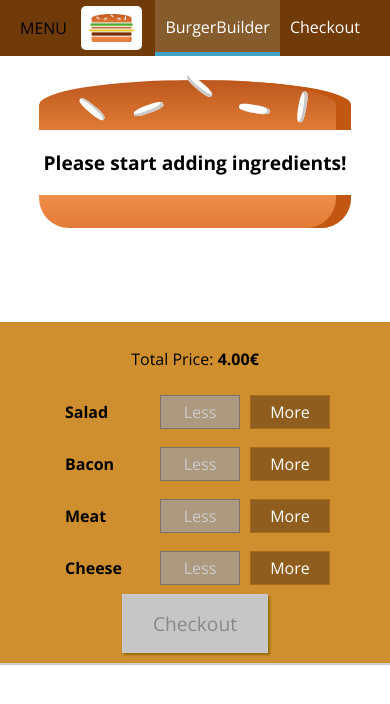
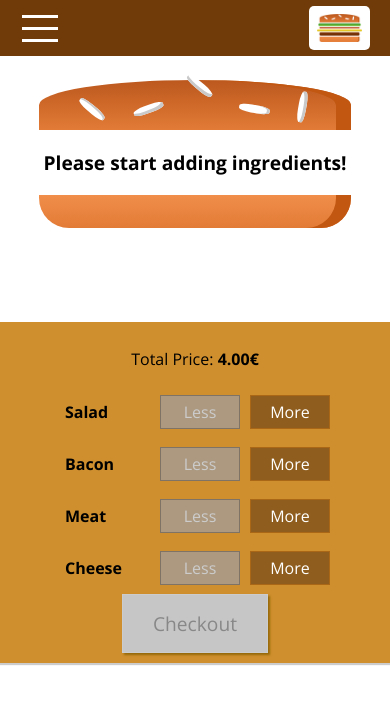
Before and after one commit to siluok3/burger-builder, a React app: page / in a window 390 px wide. Shown: the top 704 px of the page. Built offline with nearby package versions, Linux system fonts and the light colour scheme.

Commit message:
Add mobile and desktop styling with the expandable sidedrawer

```diff
--- a/src/components/Layout/Layout.js
+++ b/src/components/Layout/Layout.js
@@ -1,18 +1,38 @@
 import React from 'react';
 
 import Toolbar from '../Navigation/Toolbar/Toolbar';
+import SideDrawer from '../Navigation/SideDrawer/SideDrawer';
 
 import classes from './Layout.module.css';
 
-const layout = props => {
-  return (
-    <React.Fragment>
-      <Toolbar />
-      <main className={classes.Content}>
-        {props.children}
-      </main>
-    </React.Fragment>
+class Layout extends React.Component {
+  state = {
+    showSideDrawer: false,
+  }
+
+  sideDrawerClosedHandler = () => {
+    this.setState({showSideDrawer: false});
+  }
+
+  drawerToggleClickedHandler = () => {
+    this.setState((prevState) => {
+      return { showSideDrawer: !prevState.showSideDrawer };
+    });
+  }
+
+  render() {
+    return (
+      <React.Fragment>
+        <Toolbar drawerToggleClicked={this.drawerToggleClickedHandler} />
+        <SideDrawer
+          open={this.state.showSideDrawer}
+          closed={this.sideDrawerClosedHandler} />
+        <main className={classes.Content}>
+          {this.props.children}
+        </main>
+      </React.Fragment>
   );
+  }
 };
 
-export default layout;
+export default Layout;
--- a/src/components/Layout/Logo/Logo.js
+++ b/src/components/Layout/Logo/Logo.js
@@ -4,7 +4,7 @@
 import classes from './Logo.module.css';
 
 const logo = props => (
-  <div className={classes.Logo}>
+  <div className={classes.Logo} style={{height: props.height}}>
     <img src={burgerLogo} alt="MyBurger" />
   </div>
 );
--- a/src/components/Layout/Logo/Logo.module.css
+++ b/src/components/Layout/Logo/Logo.module.css
@@ -1,7 +1,7 @@
 .Logo {
   background-color: white;
   padding: 8px;
-  height: 80%;
+  height: 100%;
   box-sizing: border-box;
   border-radius: 5px;
 }
--- a/src/components/Navigation/NavigationItems/NavigationItem/NavigationItem.module.css
+++ b/src/components/Navigation/NavigationItems/NavigationItem/NavigationItem.module.css
@@ -1,19 +1,38 @@
+.NavigationItem {
+  margin: 10px 0;
+  box-sizing: border-box;
+  display: block;
+  width: 100%;
+}
+
+.NavigationItem a {
+  color: #875c2c;
+  text-decoration: none;
+  width: 100%;
+  box-sizing: border-box;
+  display: block;
+}
+
+.NavigationItem a:hover,
+.NavigationItem a:active,
+.NavigationItem a.active {
+  color: #40a4c8;
+}
+
+@media (min-width: 500px) {
   .NavigationItem {
     margin: 0;
-  box-sizing: border-box;
     display: flex;
     height: 100%;
+    width: auto;
     align-items: center;
   }
 
   .NavigationItem a {
     color: white;
-  text-decoration: none;
     height: 100%;
     padding: 16px 10px;
     border-bottom: 4px solid transparent;
-  box-sizing: border-box;
-  display: block;
   }
 
   .NavigationItem a:hover,
@@ -23,3 +42,4 @@
     border-bottom: 4px solid #40a4c8;
     color: white;
   }
+}
--- a/src/components/Navigation/NavigationItems/NavigationItems.module.css
+++ b/src/components/Navigation/NavigationItems/NavigationItems.module.css
@@ -3,6 +3,13 @@
   padding: 0;
   list-style: none;
   display: flex;
+  flex-flow: column;
   align-items: center;
   height: 100%;
 }
+
+@media (min-width: 500px) {
+  .NavigationItems {
+    flex-flow: row;
+  }
+}
--- /dev/null
+++ b/src/components/Navigation/SideDrawer/DrawerToggle/DrawerToggle.js
@@ -0,0 +1,13 @@
+import React from 'react';
+
+import classes from './DrawerToggle.module.css';
+
+const drawerToggle = props => (
+  <div className={classes.DrawerToggle} onClick={props.clicked}>
+    <div></div>
+    <div></div>
+    <div></div>
+  </div>
+);
+
+export default drawerToggle;
--- /dev/null
+++ b/src/components/Navigation/SideDrawer/DrawerToggle/DrawerToggle.module.css
@@ -0,0 +1,23 @@
+.DrawerToggle {
+  width: 40px;
+  height: 100%;
+  display: flex;
+  flex-flow: column;
+  justify-content: space-around;
+  align-items: center;
+  padding: 10px 0;
+  box-sizing: border-box;
+  cursor: pointer;
+}
+
+.DrawerToggle div {
+  width: 90%;
+  height: 3px;
+  background-color: white;
+}
+
+@media (min-width: 500px) {
+  .DrawerToggle {
+      display: none;
+  }
+}
--- /dev/null
+++ b/src/components/Navigation/SideDrawer/SideDrawer.js
@@ -0,0 +1,30 @@
+import React from 'react';
+
+import Logo from '../../Layout/Logo/Logo';
+import NavigationItems from '../NavigationItems/NavigationItems';
+import Backdrop from '../../UI/Backdrop/Backdrop';
+
+import classes from './SideDrawer.module.css';
+
+const sideDrawer = props => {
+  let attachedClasses = [classes.SideDrawer, classes.Close];
+  if (props.open) {
+    attachedClasses = [classes.SideDrawer, classes.Open];
+  }
+
+  return (
+    <React.Fragment>
+      <Backdrop show={props.open} clicked={props.closed} />
+      <div className={attachedClasses.join(' ')}>
+        <div className={classes.Logo}>
+          <Logo />
+        </div>
+        <nav>
+          <NavigationItems />
+        </nav>
+      </div>
+    </React.Fragment>
+  );
+};
+
+export default sideDrawer;
--- /dev/null
+++ b/src/components/Navigation/SideDrawer/SideDrawer.module.css
@@ -0,0 +1,32 @@
+.SideDrawer {
+  position:fixed;
+  width: 280px;
+  max-width: 70%;
+  height: 100%;
+  left: 0;
+  top: 0;
+  z-index: 200;
+  background-color: white;
+  padding: 32px 16px;
+  box-sizing: border-box;
+  transition: transform 0.3s ease-out;
+}
+
+@media (min-width: 500px) {
+  .SideDrawer {
+    display: none;
+  }
+}
+
+.Open{
+  transform: translateX(0);
+}
+
+.Close{
+  transform: translateX(-100%);
+}
+
+.Logo {
+  height: 10%;
+  margin-bottom: 32px;
+}
--- a/src/components/Navigation/Toolbar/Toolbar.js
+++ b/src/components/Navigation/Toolbar/Toolbar.js
@@ -2,14 +2,17 @@
 
 import Logo from '../../Layout/Logo/Logo';
 import NavigationItems from '../NavigationItems/NavigationItems';
+import DrawerToggle from '../SideDrawer/DrawerToggle/DrawerToggle';
 
 import classes from './Toolbar.module.css';
 
 const toolbar = props => (
   <header className={classes.Toolbar}>
-    <div>MENU</div>
-    <Logo />
-    <nav>
+    <DrawerToggle clicked={props.drawerToggleClicked} />
+    <div className={classes.Logo}>
+      <Logo />
+    </div>
+    <nav className={classes.DesktopOnly}>
       <NavigationItems />
     </nav>
   </header>
--- a/src/components/Navigation/Toolbar/Toolbar.module.css
+++ b/src/components/Navigation/Toolbar/Toolbar.module.css
@@ -16,3 +16,13 @@
 .Toolbar nav {
   height: 100%;
 }
+
+.Logo {
+  height: 80%;
+}
+
+@media (max-width: 499px) {
+  .DesktopOnly {
+    display: none;
+  }
+}
```
Lines whose indentation alone changed are shown as unchanged.
